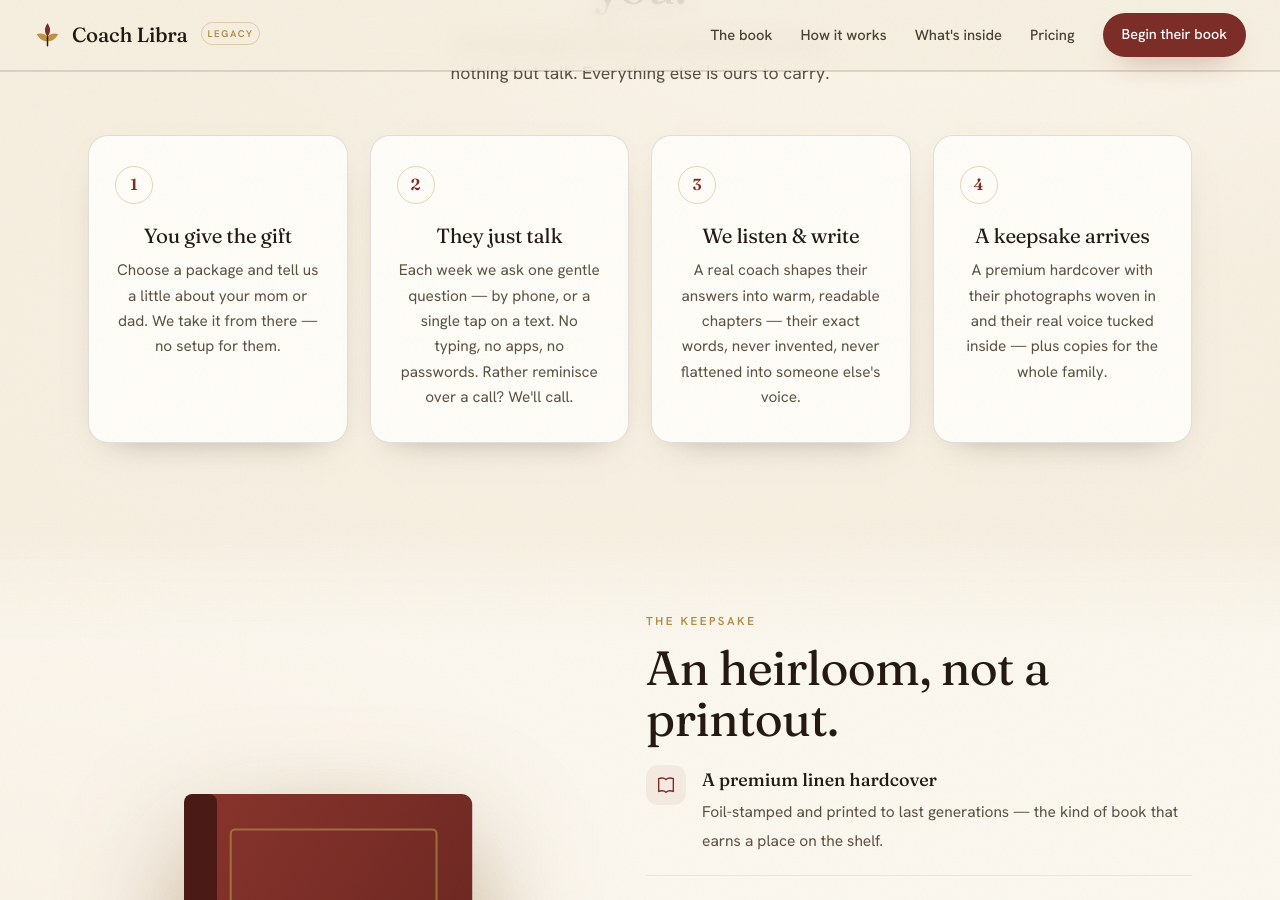
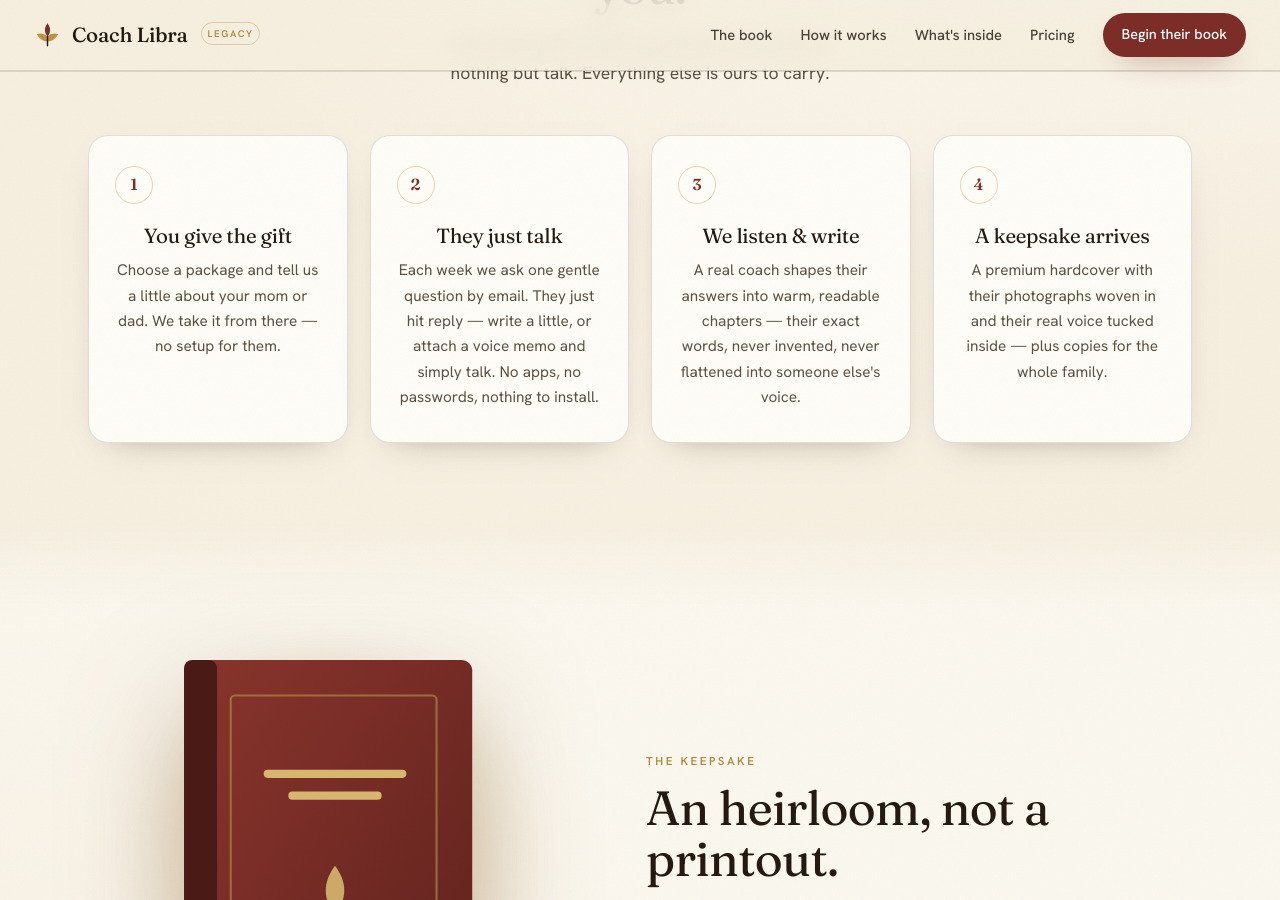
Before and after one commit to ajcrabill/coachlibra-org, a Jekyll site: the page built from index.html, in a window 1280 px wide and 900 px high, scrolled down 2312 px. Built offline with Jekyll 4.4.1, drawn with Linux system fonts in a browser that asks for light colours; some of the changed text lies outside the part shown.

Commit message:
Email-only capture (D1); remove audiobook + photo restoration (D14/D17)
- Step 2 + FAQ + privacy: phone/text/call capture -> email reply with optional voice memo
- Heirloom: keep scan-a-page QR audio; drop full audiobook + restored photographs
- Signature: 'guided voice interviews' -> 'guided voice prompts' (capture is a cadence, never scheduled interviews)
- Price note: drop audiobook/restoration add-ons

Co-Authored-By: Claude Fable 5 <noreply@anthropic.com>

```diff
--- a/index.html
+++ b/index.html
@@ -106,7 +106,7 @@ bodyclass: home
     </div>
     <div class="steps">
       <div class="step reveal"><div class="num">1</div><h3>You give the gift</h3><p>Choose a package and tell us a little about your mom or dad. We take it from there — no setup for them.</p></div>
-      <div class="step reveal"><div class="num">2</div><h3>They just talk</h3><p>Each week we ask one gentle question — by phone, or a single tap on a text. No typing, no apps, no passwords. Rather reminisce over a call? We'll call.</p></div>
+      <div class="step reveal"><div class="num">2</div><h3>They just talk</h3><p>Each week we ask one gentle question by email. They just hit reply — write a little, or attach a voice memo and simply talk. No apps, no passwords, nothing to install.</p></div>
       <div class="step reveal"><div class="num">3</div><h3>We listen &amp; write</h3><p>A real coach shapes their answers into warm, readable chapters — their exact words, never invented, never flattened into someone else's voice.</p></div>
       <div class="step reveal"><div class="num">4</div><h3>A keepsake arrives</h3><p>A premium hardcover with their photographs woven in and their real voice tucked inside — plus copies for the whole family.</p></div>
     </div>
@@ -138,10 +138,6 @@ bodyclass: home
       <span class="eyebrow kicker">The keepsake</span>
       <h2>An heirloom, not a printout.</h2>
       <ul class="feat">
-        <li><span class="fic"><svg width="22" height="22" viewBox="0 0 24 24" fill="none" stroke="currentColor" stroke-width="1.5"><path d="M4 5c3-1 6-1 8 1 2-2 5-2 8-1v14c-3-1-6-1-8 1-2-2-5-2-8-1z"/></svg></span><div><b>A premium linen hardcover</b><span>Foil-stamped and printed to last generations — the kind of book that earns a place on the shelf.</span></div></li>
-        <li><span class="fic"><svg width="22" height="22" viewBox="0 0 24 24" fill="none" stroke="currentColor" stroke-width="1.5"><rect x="3" y="5" width="18" height="14" rx="2"/><circle cx="8.5" cy="10" r="1.8"/><path d="m4 17 5-4 3 2 4-3 4 3"/></svg></span><div><b>Their photographs, woven in</b><span>Pictures sit beside the very stories they belong to — never dumped in a gallery at the back.</span></div></li>
-        <li><span class="fic"><svg width="22" height="22" viewBox="0 0 24 24" fill="none" stroke="currentColor" stroke-width="1.5"><path d="M12 3v18M8 7v10M4 10v4M16 7v10M20 10v4"/></svg></span><div><b>Their real voice, inside the book</b><span>Scan a page and hear them tell it — their laugh, their pauses, exactly as they said it.</span></div></li>
-        <li><span class="fic"><svg width="22" height="22" viewBox="0 0 24 24" fill="none" stroke="currentColor" stroke-width="1.5"><circle cx="12" cy="12" r="9"/><path d="M12 8v4l3 2"/></svg></span><div><b>An optional audiobook — in their voice</b><span>The whole story, narrated by them, to keep and to play for the grandchildren who never got to ask.</span></div></li>
         <li><span class="fic"><svg width="22" height="22" viewBox="0 0 24 24" fill="none" stroke="currentColor" stroke-width="1.5"><path d="M12 3 4 6v6c0 5 3.5 8 8 9 4.5-1 8-4 8-9V6z"/></svg></span><div><b>A private archive, kept forever</b><span>Every recording and photo, yours to keep and export. If we ever close our doors, your family keeps everything.</span></div></li>
       </ul>
     </div>
@@ -216,12 +212,12 @@ bodyclass: home
       <div class="price feature reveal">
         <span class="ribbon">Most loved</span>
         <div class="tname">Signature</div>
-        <div class="tsum">A finished book, guaranteed — plus guided interviews and copies for the whole family.</div>
+        <div class="tsum">A finished book, guaranteed — plus guided follow-ups and copies for the whole family.</div>
         <div class="amt">$499</div>
         <ul>
           <li class="mq"><svg viewBox="0 0 24 24" fill="currentColor"><path d="M12 2.2l2.8 6 6.6.7-4.9 4.5 1.3 6.5L12 17.9 6.2 20.4l1.3-6.5L2.6 8.9l6.6-.7z"/></svg>A finished book — guaranteed</li>
           <li><svg viewBox="0 0 24 24" fill="none" stroke="currentColor" stroke-width="2"><path d="m5 12 5 5 9-11"/></svg>Everything in Keepsake</li>
-          <li><svg viewBox="0 0 24 24" fill="none" stroke="currentColor" stroke-width="2"><path d="m5 12 5 5 9-11"/></svg>Guided voice interviews with real follow-ups</li>
+          <li><svg viewBox="0 0 24 24" fill="none" stroke="currentColor" stroke-width="2"><path d="m5 12 5 5 9-11"/></svg>Guided voice prompts with real follow-ups</li>
           <li><svg viewBox="0 0 24 24" fill="none" stroke="currentColor" stroke-width="2"><path d="m5 12 5 5 9-11"/></svg>A dedicated coach's editorial pass</li>
           <li><svg viewBox="0 0 24 24" fill="none" stroke="currentColor" stroke-width="2"><path d="m5 12 5 5 9-11"/></svg>Three hardcover copies for the family</li>
         </ul>
@@ -232,16 +228,15 @@ bodyclass: home
         <div class="tsum">Our white-glove edition — their whole story, in their own voice, done to perfection.</div>
         <div class="amt">$1,499</div>
         <ul>
-          <li class="mq"><svg viewBox="0 0 24 24" fill="currentColor"><path d="M12 2.2l2.8 6 6.6.7-4.9 4.5 1.3 6.5L12 17.9 6.2 20.4l1.3-6.5L2.6 8.9l6.6-.7z"/></svg>Their voice inside the book — scan &amp; hear, plus a full audiobook</li>
+          <li class="mq"><svg viewBox="0 0 24 24" fill="currentColor"><path d="M12 2.2l2.8 6 6.6.7-4.9 4.5 1.3 6.5L12 17.9 6.2 20.4l1.3-6.5L2.6 8.9l6.6-.7z"/></svg>Their voice inside the book — scan a page &amp; hear them tell it</li>
           <li><svg viewBox="0 0 24 24" fill="none" stroke="currentColor" stroke-width="2"><path d="m5 12 5 5 9-11"/></svg>Everything in Signature</li>
-          <li><svg viewBox="0 0 24 24" fill="none" stroke="currentColor" stroke-width="2"><path d="m5 12 5 5 9-11"/></svg>A personal historian &amp; deeper interviews</li>
-          <li><svg viewBox="0 0 24 24" fill="none" stroke="currentColor" stroke-width="2"><path d="m5 12 5 5 9-11"/></svg>Restored photographs, hand-finished</li>
+          <li><svg viewBox="0 0 24 24" fill="none" stroke="currentColor" stroke-width="2"><path d="m5 12 5 5 9-11"/></svg>A personal historian &amp; deeper questions</li>
           <li><svg viewBox="0 0 24 24" fill="none" stroke="currentColor" stroke-width="2"><path d="m5 12 5 5 9-11"/></svg>Heirloom-bound edition &amp; five copies</li>
         </ul>
         <a href="#begin" class="btn btn-ghost">Begin their book</a>
       </div>
     </div>
-    <p class="price-note reveal"><b>Founding-family pricing</b> during our launch season. Add extra copies, an audiobook, or photo restoration any time. Facing a hard deadline? Ask about our rapid keepsake.</p>
+    <p class="price-note reveal"><b>Founding-family pricing</b> during our launch season. Add extra copies any time. Facing a hard deadline? Ask about our rapid keepsake.</p>
   </div>
 </section>
 
@@ -253,7 +248,7 @@ bodyclass: home
       <h2>The questions families ask.</h2>
     </div>
     <div class="faq reveal">
-      <details><summary>What if my parent isn't good with technology?</summary><p>That's exactly who we built this for. They can answer by phone call, or one tap on a text message — no apps, no passwords, nothing to install. If they ever get stuck, a real person is a phone call away.</p></details>
+      <details><summary>What if my parent isn't good with technology?</summary><p>That's exactly who we built this for. They just reply to an email — write a little, or attach a voice memo and simply talk. No apps, no passwords, nothing to install. And if they ever get stuck, a real person steps in to help.</p></details>
       <details><summary>What if they don't finish?</summary><p>They will. Getting a reluctant storyteller across the finish line is the single thing we're best at — gentle pacing, real encouragement, and a promise that a beautiful, complete book arrives no matter what. You will never end up with blank pages.</p></details>
       <details><summary>Whose words end up in the book?</summary><p>Theirs. Always. We arrange and lightly polish their own stories so they read beautifully — but we never invent a memory or replace their voice with ours. This is a legacy of <em>their</em> words, not ours.</p></details>
       <details><summary>Can we make one for a parent who has passed?</summary><p>Yes — tenderly. We can build a legacy book from their recordings, letters, and the memories of the people who loved them. Reach out and we'll guide your family through it with care.</p></details>
--- a/privacy.html
+++ b/privacy.html
@@ -8,7 +8,7 @@ description: "How Coach Libra Legacy handles your family's stories, recordings,
   <p class="lede">A legacy book is one of the most personal things a family can make. We treat your stories, recordings, and photographs with the care they deserve. Here is how we handle them.</p>
 
   <h2>What we collect</h2>
-  <p>To create a legacy book we collect the things you and your storyteller choose to share: contact details (like an email or phone number), the stories and answers your parent records by voice or text, photographs you upload, and basic information needed to produce and ship your book.</p>
+  <p>To create a legacy book we collect the things you and your storyteller choose to share: contact details (like an email address), the stories and answers your parent shares by voice memo or writing, photographs you upload, and basic information needed to produce and ship your book.</p>
 
   <h2>How we use it</h2>
   <p>We use this information solely to create, produce, and deliver your legacy book and the services you ask for — including transcribing recordings, arranging the stories, printing, and providing your private digital archive. We do not sell your personal information, and we do not use your family's stories to train third-party models.</p>
```
